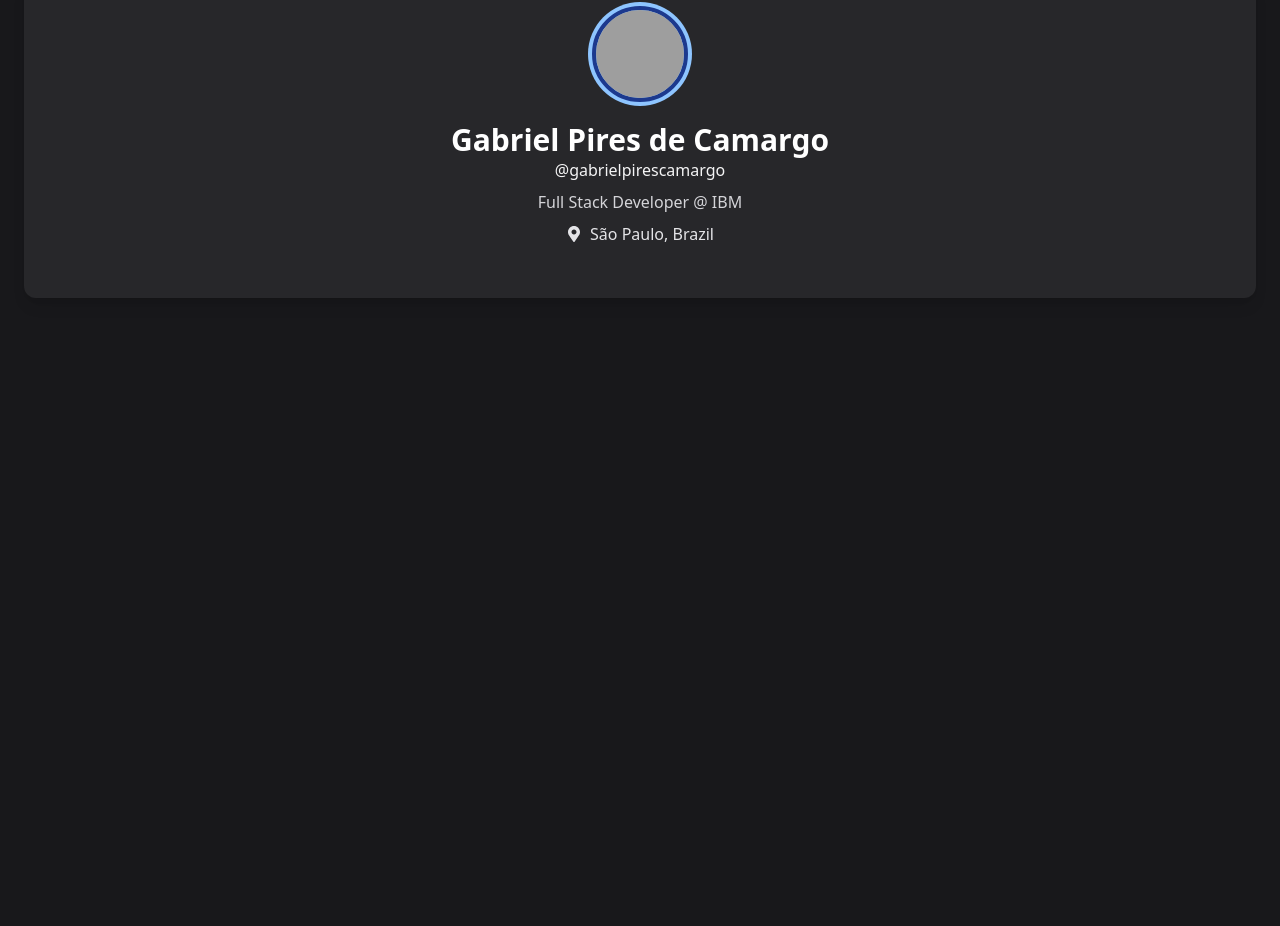
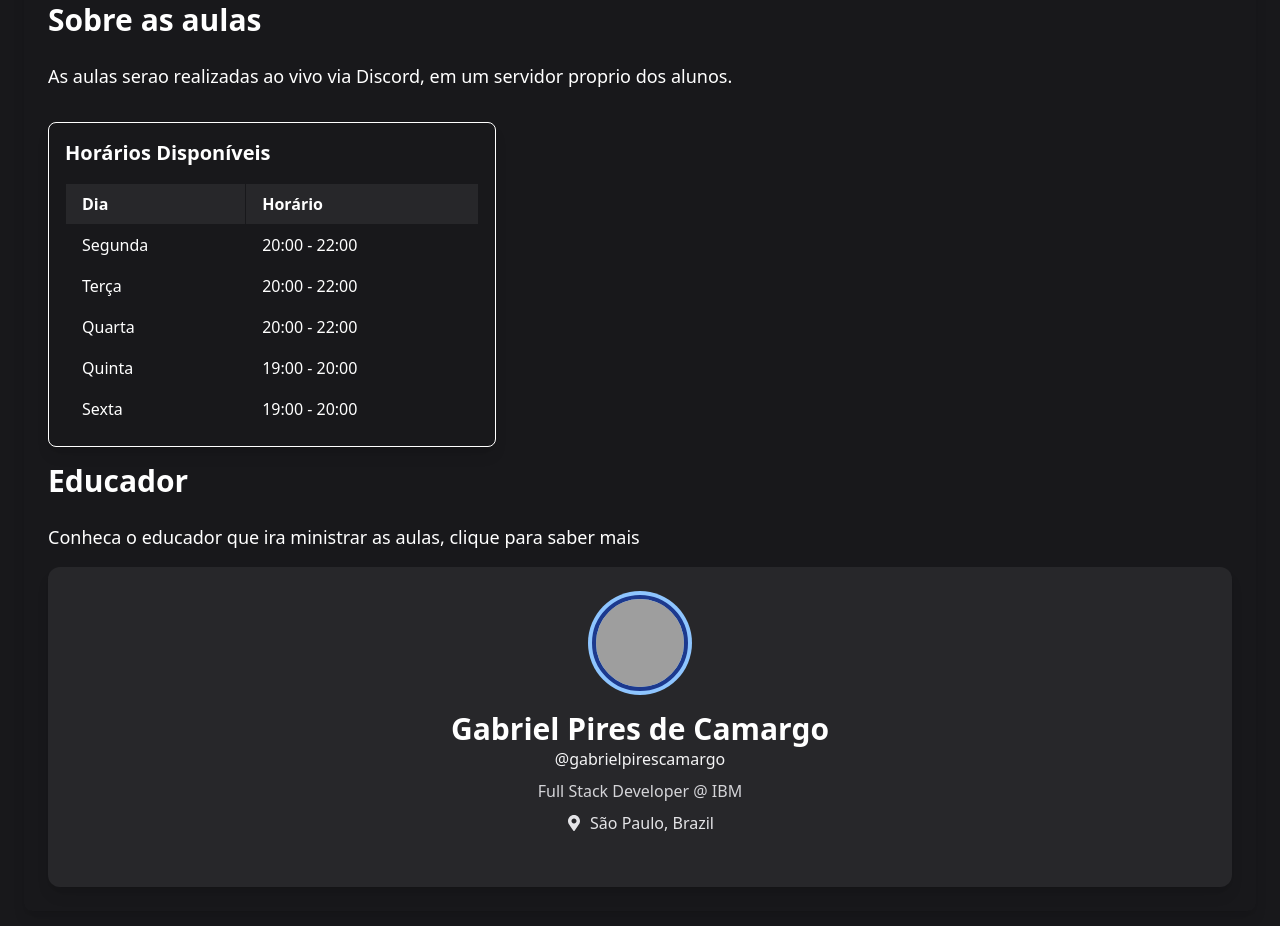
Before and after one commit to gabrielpirescamargo/portfolio, a React (Vite) app: page /pires-code in a window 1280 px wide. Shown: the part 1058-1984 px from the top of the page. Before the commit the page ends 1420 px from the top, so only its background shows below. Built offline with nearby package versions, Linux system fonts and the light colour scheme; grey boxes are pictures that could not be loaded.

Commit message:
horarios e discord

```diff
--- a/src/pages/CourseLandingPage.jsx
+++ b/src/pages/CourseLandingPage.jsx
@@ -21,8 +21,16 @@ import CourseCard from "../components/CourseCard";
 const CourseLandingPage = () => {
   useEffect(() => {
     document.title = "pires code - escola de programação";
+  }, []);
 
-    }, []);
+  const horarios = [
+    { dia: "Segunda", horario: "20:00 - 22:00" },
+    { dia: "Terça", horario: "20:00 - 22:00" },
+    { dia: "Quarta", horario: "20:00 - 22:00" },
+    { dia: "Quinta", horario: "19:00 - 20:00" },
+    { dia: "Sexta", horario: "19:00 - 20:00" },
+  ];
+
   const userData = {
     login: "gabrielpirescamargo",
     id: 72245726,
@@ -117,6 +125,7 @@ const CourseLandingPage = () => {
             conteúdos de forma eficiente.
           </p>
         </section>
+
         <ul className="list-none flex flex-row ml-6 flex-wrap gap-2">
           {skills.map((skill) => {
             return (
@@ -143,36 +152,97 @@ const CourseLandingPage = () => {
             <CourseCard course={course} key={course.id} />
           ))}
         </div>
-        <section className="text-center mb-10 flex flex-col gap-4 justify-center items-center">
+        <section className="mb-10 flex flex-col gap-4 mx-6">
           <h2 className="text-3xl font-bold mb-6">Planos</h2>
-          <div className="flex flex-col md:flex-row justify-center gap-6 cursor-pointer">
-            <div onClick={() => window.location.href =  'https://wa.me/5519999740273?text=Gostaria%20de%20iniciar%20o%20Plano%20Básico'}  className="bg-zinc-800 p-6 rounded-lg shadow-lg w-78 text-center flex flex-col justify-center items-center transform transition duration-300 hover:scale-105 hover:shadow-2xl">
+          <div className="flex flex-col md:flex-row  gap-6 cursor-pointer">
+            <div
+              onClick={() =>
+                (window.location.href =
+                  "https://wa.me/5519999740273?text=Gostaria%20de%20iniciar%20o%20Plano%20Básico")
+              }
+              className="bg-zinc-800 p-6 rounded-lg shadow-lg w-full text-center flex flex-col justify-center items-center transform transition duration-300 hover:scale-105 hover:shadow-2xl"
+            >
               <h3 className="text-2xl font-bold mb-2">Mensal básico</h3>
               <p className="text-lg mb-4">1 aula por semana (1:00hr)</p>
               <span className="text-3xl font-extrabold">R$100</span>
-              <button className=" cursor-pointer bg-[#00B7EA] hover:bg-[#007EC4] text-white py-2 px-4 rounded-lg w-40 mt-4" href="">
+              <button
+                className=" cursor-pointer bg-[#00B7EA] hover:bg-[#007EC4] text-white py-2 px-4 rounded-lg w-40 mt-4"
+                href=""
+              >
                 Escolher plano
               </button>
             </div>
-            <div onClick={() => window.location.href = 'https://wa.me/5519999740273?text=Gostaria%20de%20iniciar%o%20Plano%20Premium'} className="bg-zinc-800 p-6 rounded-lg shadow-lg w-78 text-center flex flex-col justify-center items-center transform transition duration-300 hover:scale-105 hover:shadow-2xl cursor-pointer">
+            <div
+              onClick={() =>
+                (window.location.href =
+                  "https://wa.me/5519999740273?text=Gostaria%20de%20iniciar%o%20Plano%20Premium")
+              }
+              className="bg-zinc-800 p-6 rounded-lg shadow-lg w-full text-center flex flex-col justify-center items-center transform transition duration-300 hover:scale-105 hover:shadow-2xl cursor-pointer"
+            >
               <h3 className="text-2xl font-bold mb-2">Mensal premium</h3>
               <p className="text-lg mb-4">2 aulas por semana (1:00hr)</p>
               <span className="text-3xl font-extrabold">R$200</span>
-              <button className=" cursor-pointer bg-[#00B7EA] hover:bg-[#007EC4] text-white py-2 px-4 rounded-lg w-40 mt-4" href="">
+              <button
+                className=" cursor-pointer bg-[#00B7EA] hover:bg-[#007EC4] text-white py-2 px-4 rounded-lg w-40 mt-4"
+                href=""
+              >
                 Escolher plano
               </button>
             </div>
           </div>
         </section>
+        <section className="p-6    rounded-lg shadow-lg flex flex-row gap-4 flex-wrap">
+          <div className="w-full  flex flex-col gap-2">
+            <h2 className="text-3xl font-bold mb-4">Sobre as aulas</h2>
+            <p className="text-lg">
+              As aulas serao realizadas ao vivo via Discord, em um servidor
+              proprio dos alunos.
+            </p>
+            <div className="max-w-md mt-6 p-4 border rounded-lg shadow-lg bg-zinc-900">
+              <h2 className="text-xl font-semibold mb-4">
+                Horários Disponíveis
+              </h2>
+              <table className="w-full border-collapse border border-zinc-800">
+                <thead>
+                  <tr className="bg-zinc-800">
+                    <th className="border border-zinc-900 px-4 py-2 text-left">
+                      Dia
+                    </th>
+                    <th className="border border-zinc-900 px-4 py-2 text-left">
+                      Horário
+                    </th>
+                  </tr>
+                </thead>
+                <tbody>
+                  {horarios.map((item, index) => (
+                    <tr key={index} className="hover:bg-zinc-800">
+                      <td className="border border-zinc-900 px-4 py-2">
+                        {item.dia}
+                      </td>
+                      <td className="border border-zinc-900 px-4 py-2">
+                        {item.horario}
+                      </td>
+                    </tr>
+                  ))}
+                </tbody>
+              </table>
+            </div>
 
-       <Link to={'/'}>
-       <div className="transform transition duration-300 hover:scale-105 hover:shadow-2xl">
+          </div>
+          <div className="w-full flex flex-col gap-2">
+          <h2 className="text-3xl font-bold mb-4">Educador</h2>
+            <p className="text-lg">
+            Conheca o educador que ira ministrar as aulas, clique para saber mais
+            </p>
+              <Link to={"/"}>
+                <div className="transform transition duration-300 hover:scale-105 hover:shadow-2xl mt-2">
                   <ProfileCard userData={userData} />
                 </div>
               </Link>
-        <footer className="text-center mt-10 text-lg">
+            </div>
+        </section>
 
-        </footer>
+        <footer className="text-center mt-10 text-lg"></footer>
       </div>
     </div>
   );
```
Lines whose indentation alone changed are shown as unchanged.
